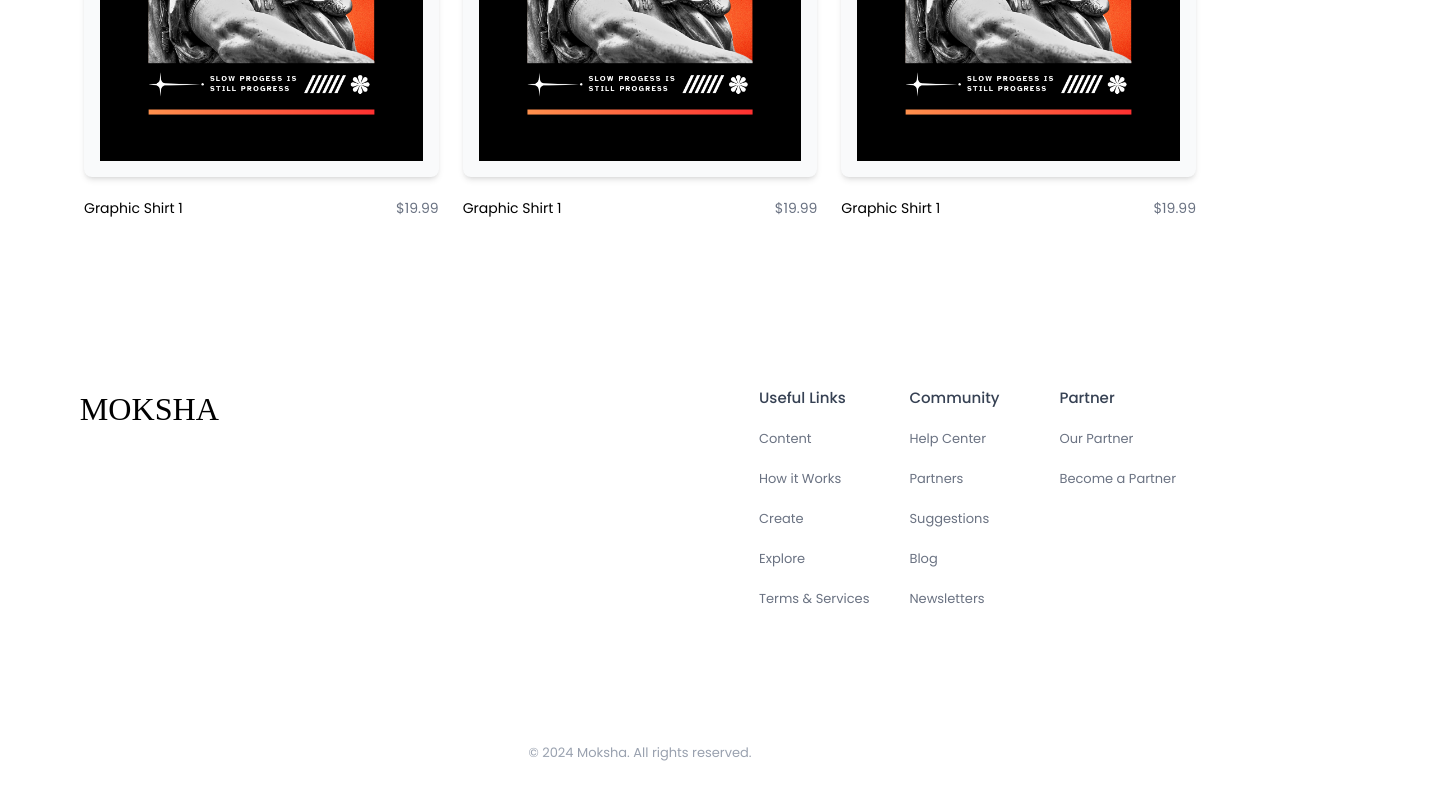
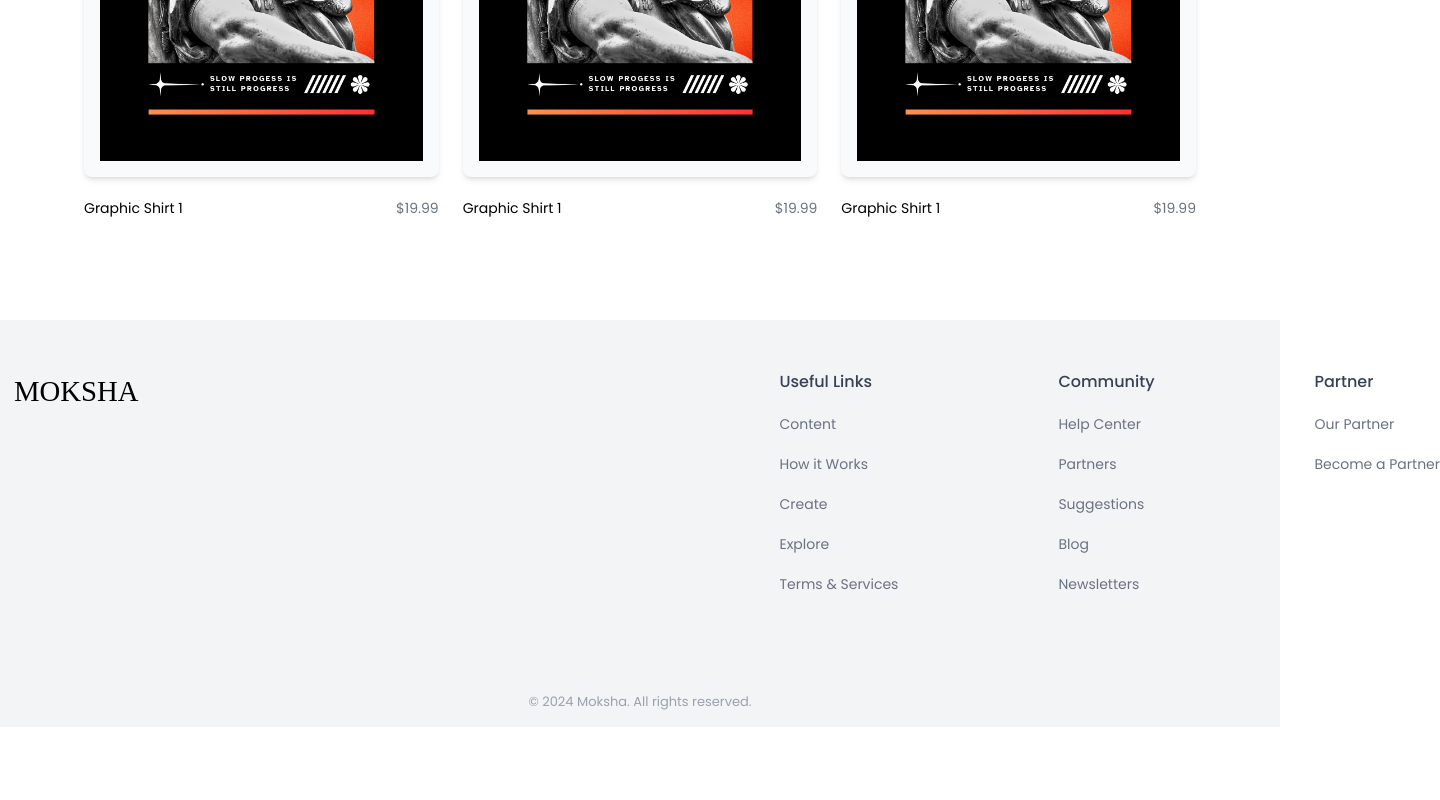
Before and after one commit to mashhang/moksha-website, a Next.js app: page / in a window 1280 px wide. Shown: the part 1126-1926 px from the top of the page, 1440 px wide, since content can reach past the window. After the commit the page ends 1853 px from the top, so only its background shows below. Built offline with nearby package versions, Linux system fonts and the light colour scheme.

Commit message:
Refactor Footer and ProductList components for improved layout and styling; update RootLayout to include Footer

```diff
--- a/app/(public)/landingPage/Footer.tsx
+++ b/app/(public)/landingPage/Footer.tsx
@@ -1,32 +1,31 @@
 "use client";
 
 import Image from "next/image";
-import styles from "../../styles";
 import { logo } from "@/public/assets";
 import { footerLinks } from "../../constants";
 
 export default function Footer() {
   return (
-    <section className={`${styles.flexCenter} ${styles.paddingY} flex-col`}>
-      <div className={`${styles.flexStart} md:flex-row flex-col mb-8 w-full`}>
-        <div className="w-full flex flex-row justify-between flex-wrap md:mt-0 mt-10">
-          <div className="flex justify-start items-start">
+    <section className="flex flex-col bg-gray-100 pt-12 w-[100%]">
+      {/* Main Footer Container */}
+      <div className="flex flex-col md:flex-row justify-between items-center md:items-start md:w-[1440px] mx-4 md:mx-auto gap-8 md:gap-0">
+        {/* Logo */}
+        <div className="flex justify-start w-[120px] md:w-auto">
           <Image src={logo} alt="logo" height={100} width={170} />
         </div>
-          <div className="flex flex-row justify-end">
+
+        {/* Footer Links */}
+        <div className="grid grid-cols-2 md:flex md:flex-row gap-16 md:gap-40 w-full justify-center md:justify-end text-left md:text-left">
           {footerLinks.map((footerLink) => (
-              <div
-                key={footerLink.title}
-                className="flex flex-col ss:my-0 min-w-[150px] pr-10"
-              >
-                <h4 className="font-poppins font-medium text-[15px] leading-[27px] text-gray-700">
+            <div key={footerLink.title} className="flex flex-col">
+              <h4 className="font-poppins font-medium text-sm md:text-base leading-[16px] md:leading-[28px] text-gray-700">
                 {footerLink.title}
               </h4>
               <ul className="list-none mt-4">
                 {footerLink.links.map((link, index) => (
                   <li
                     key={link.name}
-                      className={`font-poppins font-normal text-[13px] leading-[24px] text-gray-500 hover:text-gray-600 ${
+                    className={`font-poppins font-normal text-xs md:text-sm leading-[24px] text-gray-500 hover:text-gray-600 ${
                       index !== footerLink.links.length - 1 ? "mb-4" : "mb-0"
                     }`}
                   >
@@ -38,8 +37,9 @@ export default function Footer() {
           ))}
         </div>
       </div>
-      </div>
-      <div className="text-[13px] text-gray-400 mt-[100px]">
+
+      {/* Footer Bottom Text */}
+      <div className="text-[13px] text-gray-400 text-center mt-12 pb-4 md:mt-24">
         <p>© 2024 Moksha. All rights reserved.</p>
       </div>
     </section>
--- a/app/(public)/landingPage/ProductList.tsx
+++ b/app/(public)/landingPage/ProductList.tsx
@@ -2,7 +2,6 @@
 
 import Image from "next/image";
 import { sampleshirt } from "@/public/assets";
-import styles from "../../styles";
 
 export default function ProductList() {
   return (
--- a/app/(public)/productItem/[id]/page.tsx
+++ b/app/(public)/productItem/[id]/page.tsx
@@ -394,7 +394,7 @@ export default function ProductPage() {
               transition={{ type: "spring", stiffness: 500, damping: 20 }}
               className="rounded-lg overflow-hidden bg-white cursor-pointer will-change-transform [backface-visibility:hidden] [transform-style:preserve-3d]"
             >
-              <div className="w-full h-[180px] md:h-[420px]">
+              <div className="w-full h-[185px] md:h-[420px]">
                 <Image
                   src={item.image}
                   alt={item.name}
@@ -403,16 +403,18 @@ export default function ProductPage() {
                   className="w-full h-full object-contain"
                 />
               </div>
-              <div className="px-4 pt-2 md:p-4">
-                <h3 className="text-base md:text-lg font-medium text-gray-900">
-                  {item.name}
-                </h3>
-                <p className="text-gray-600 md:mt-1 text-sm md:text-base">
-                  ₱{item.price.toFixed(2)}
-                </p>
-                <button className="mt-2 w-full text-sm md:text-base bg-black text-white py-2 rounded hover:bg-gray-800 transition">
+              <div className="px-4 pt-2 md:px-4 md:pt-2">
+                <div className="md:flex md:flex-row md:justify-between md:items-start">
+                  <h3 className="text-base md:text-lg font-medium text-gray-900">
+                    {item.name}
+                  </h3>
+                  <p className="text-gray-600  md:mt-1 text-sm md:text-base">
+                    ₱{item.price.toFixed(2)}
+                  </p>
+                </div>
+                {/* <button className="mt-2 w-full text-sm md:text-base bg-black text-white py-2 rounded hover:bg-gray-800 transition">
                   View Product
-                </button>
+                </button> */}
               </div>
             </motion.div>
           ))}
--- a/app/layout.tsx
+++ b/app/layout.tsx
@@ -4,6 +4,7 @@ import "./globals.css";
 import Navbar from "./components/Navbar";
 import { CartProvider } from "./(public)/cart";
 import { Toaster } from "react-hot-toast";
+import Footer from "./(public)/landingPage/Footer";
 
 const poppins = Poppins({
   subsets: ["latin"],
@@ -28,6 +29,7 @@ export default function RootLayout({
         <CartProvider>
           <Navbar />
           {children}
+          <Footer />
           <Toaster position="bottom-center" />
         </CartProvider>
       </body>
--- a/app/page.tsx
+++ b/app/page.tsx
@@ -22,7 +22,7 @@ export default function Landing() {
       <div className={`${styles.paddingX} ${styles.flexStart}`}>
         <div className={`${styles.boxWidth}`}>
           <ProductList />
-          <Footer />
+          {/* <Footer /> */}
         </div>
       </div>
     </div>
```
Lines whose indentation alone changed are shown as unchanged.
